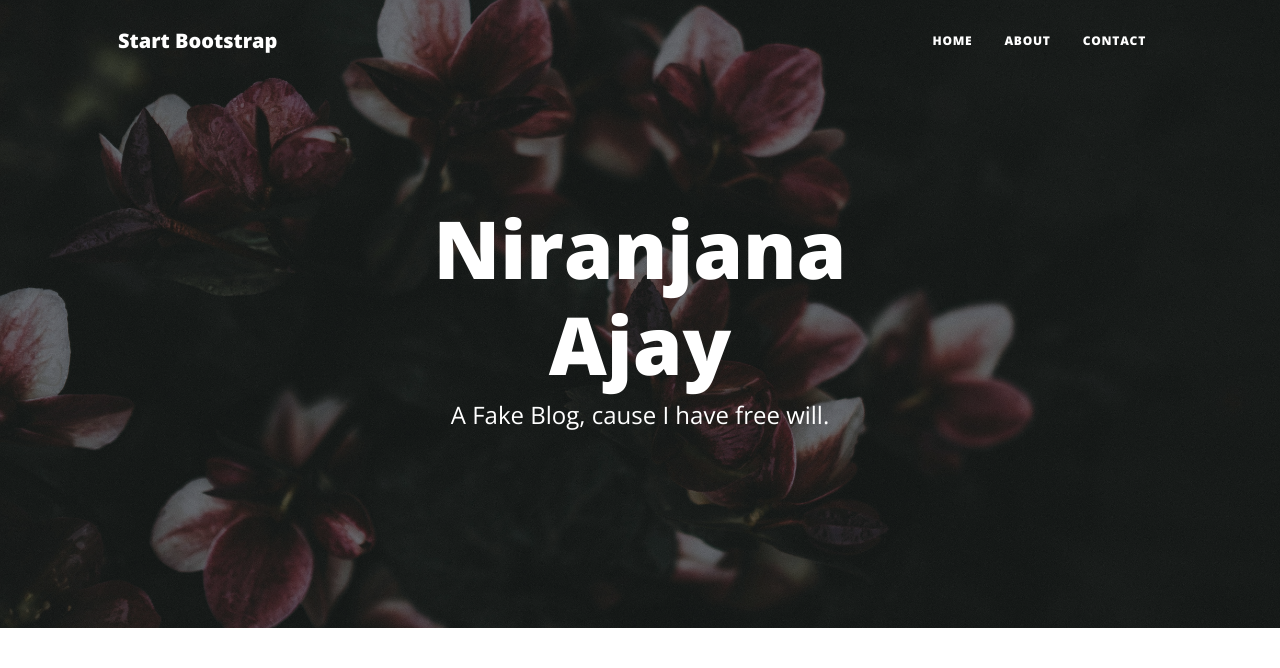
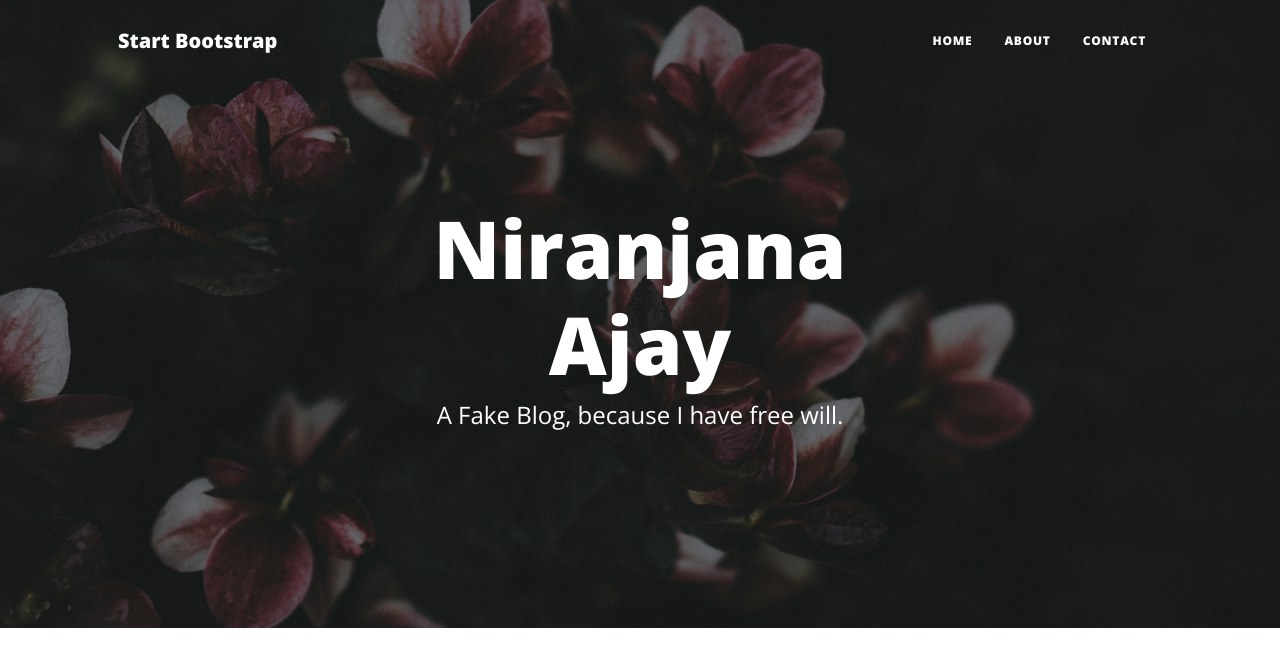
Before and after one commit to NiranjanaAjay/my-blog, a Flask app: page / in a window 1280 px wide. Shown: the top 668 px of the page. Run offline with Flask 3, Linux system fonts and the light colour scheme; some libraries are stand-ins or nearby versions.

Commit message:
changed disply

```diff
--- a/templates/index.html
+++ b/templates/index.html
@@ -6,7 +6,7 @@
                     <div class="col-md-10 col-lg-8 col-xl-7">
                         <div class="site-heading">
                             <h1>Niranjana Ajay</h1>
-                            <span class="subheading">A Fake Blog, cause I have free will.</span>
+                            <span class="subheading">A Fake Blog, because I have free will.</span>
                         </div>
                     </div>
                 </div>
```
